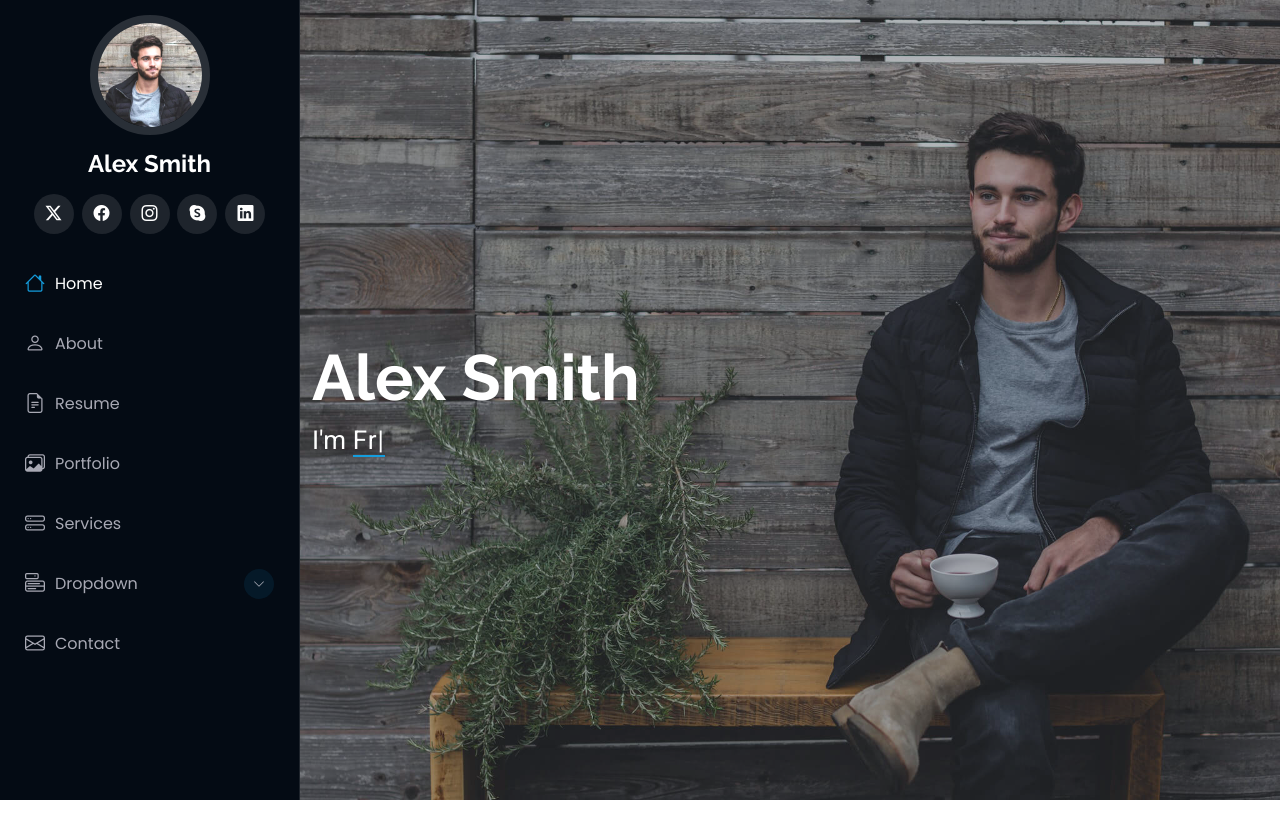
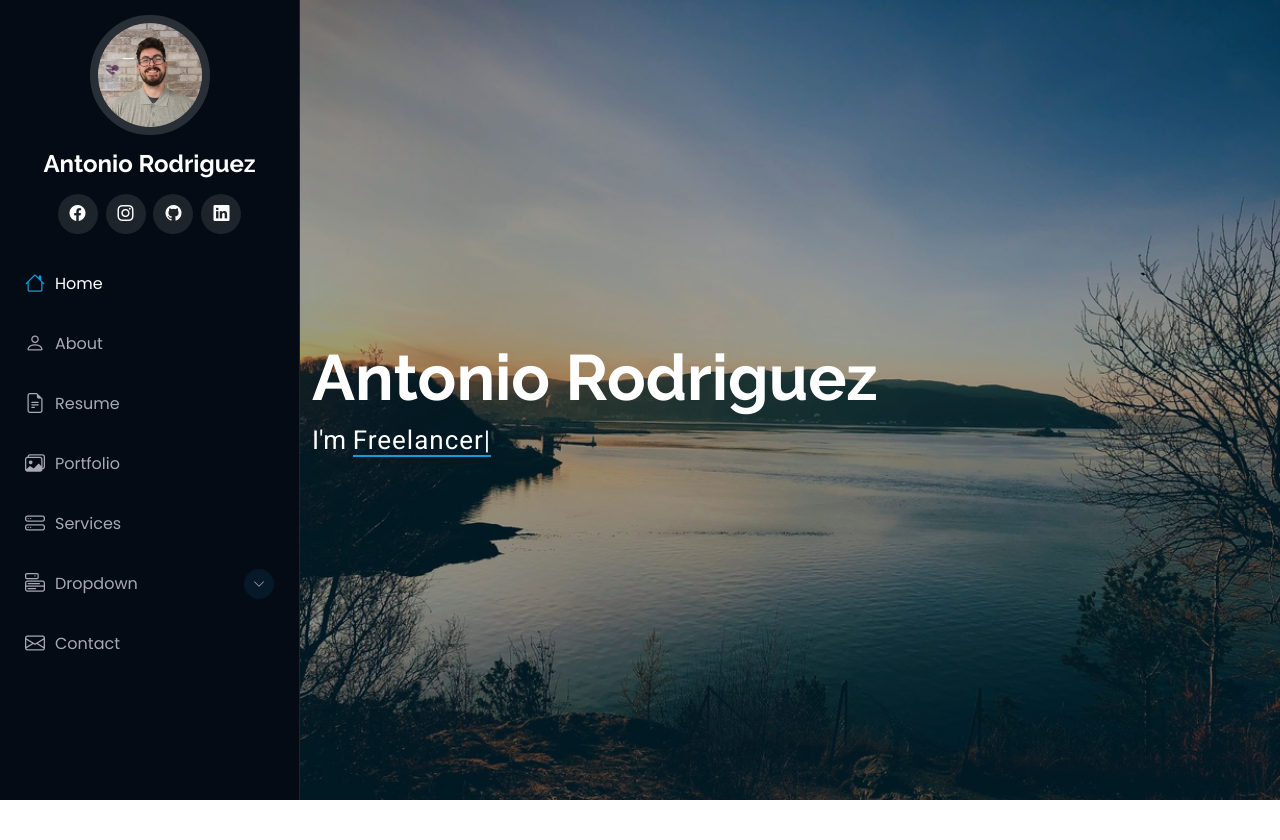
Before and after one commit to antoniorodr/Antonio_portfolio, a Flask app: page / in a window 1280 px wide. Shown: the top 840 px of the page. Run offline with Flask 3, Linux system fonts and the light colour scheme; some libraries are stand-ins or nearby versions.

Commit message:
edit home page

```diff
--- a/templates/index.html
+++ b/templates/index.html
@@ -4,7 +4,7 @@
 <head>
   <meta charset="utf-8">
   <meta content="width=device-width, initial-scale=1.0" name="viewport">
-  <title>Index - iPortfolio Bootstrap Template</title>
+  <title>Antonio's Portfolio</title>
   <meta content="" name="description">
   <meta content="" name="keywords">
 
@@ -48,14 +48,14 @@
     <a href="templates/index.html" class="logo d-flex align-items-center justify-content-center">
       <!-- Uncomment the line below if you also wish to use an image logo -->
       <!-- <img src="static/assets/img/logo.png" alt=""> -->
-      <h1 class="sitename">Alex Smith</h1>
+      <h1 class="sitename">Antonio Rodriguez</h1>
     </a>
 
     <div class="social-links text-center">
-      <a href="#" class="twitter"><i class="bi bi-twitter-x"></i></a>
+      <!-- <a href="#" class="twitter"><i class="bi bi-twitter-x"></i></a> -->
       <a href="#" class="facebook"><i class="bi bi-facebook"></i></a>
       <a href="#" class="instagram"><i class="bi bi-instagram"></i></a>
-      <a href="#" class="google-plus"><i class="bi bi-skype"></i></a>
+      <a href="#" class="github"><i class="bi bi-github"></i></a>
       <a href="#" class="linkedin"><i class="bi bi-linkedin"></i></a>
     </div>
 
@@ -97,8 +97,8 @@
       <img src="static/assets/img/hero-bg.jpg" alt="" data-aos="fade-in" class="">
 
       <div class="container" data-aos="fade-up" data-aos-delay="100">
-        <h2>Alex Smith</h2>
-        <p>I'm <span class="typed" data-typed-items="Designer, Developer, Freelancer, Photographer">Designer</span><span class="typed-cursor typed-cursor--blink" aria-hidden="true"></span><span class="typed-cursor typed-cursor--blink" aria-hidden="true"></span></p>
+        <h2>Antonio Rodriguez</h2>
+        <p>I'm <span class="typed" data-typed-items="Developer, Freelancer, Finance Assistant, Nurse">Designer</span><span class="typed-cursor typed-cursor--blink" aria-hidden="true"></span><span class="typed-cursor typed-cursor--blink" aria-hidden="true"></span></p>
       </div>
 
     </section><!-- /Hero Section -->
```
Also changed, not shown: templates/base.html (deleted, +0 -27 lines), static/assets/img/hero-bg.jpg, static/assets/img/my-profile-img.jpg.
